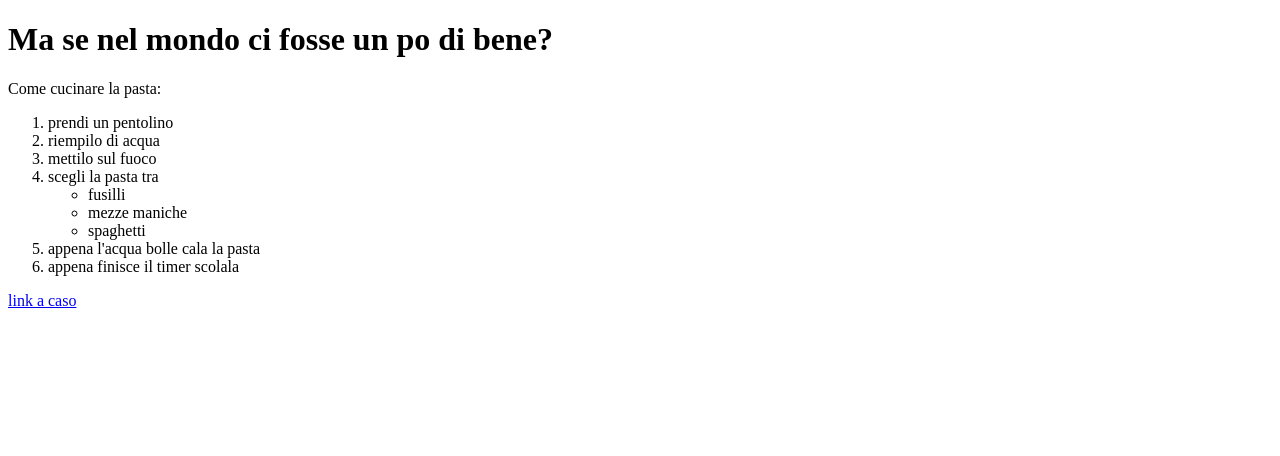
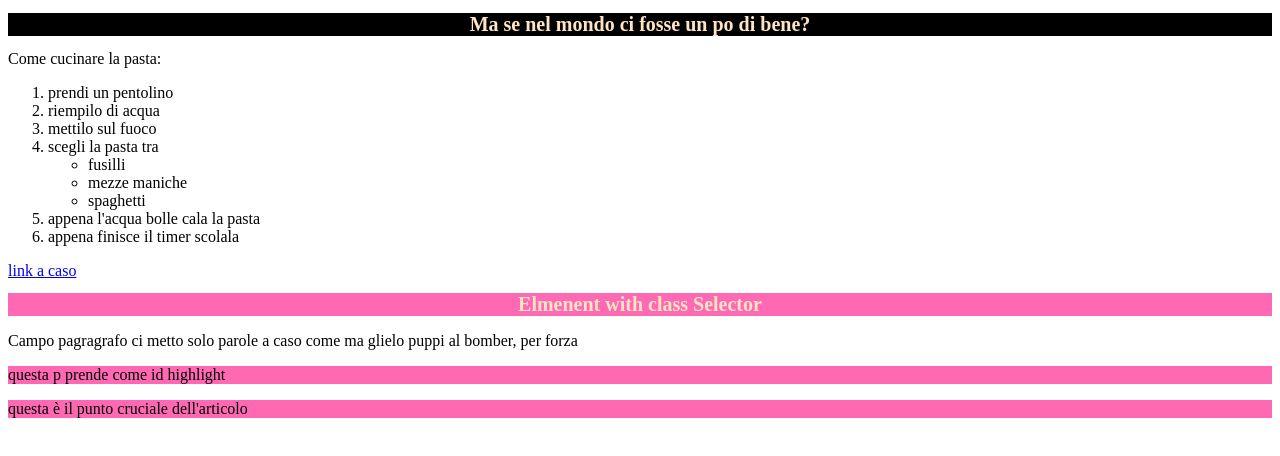
Before and after one commit to Benve01/coursera-test, a plain HTML site: page Prove/prova.html in a window 1280 px wide. Drawn offline with Linux system fonts and the light colour scheme.

Commit message:
Aggiorna la cartella

```diff
--- a/Prove/prova.html
+++ b/Prove/prova.html
@@ -3,6 +3,17 @@
 <head>
 	<meta charset="utf-8">
 	<title>Prima pagina di prova</title>
+<style>
+h1{
+	color:bisque;
+	font-size: 20px;
+	widht: 20px;
+	background-color: black;
+	text-align: center;
+}
+.highlight {background-color: hotpink;}
+</style>
+
 </head>
 <body>
 	<h1>Ma se nel mondo ci fosse un po di bene?</h1>
@@ -35,6 +46,10 @@
 	<section>
 		<a href="https://git-scm.com/book/en/v2" title="Prova" target="_blank"> link a caso </a>
 	</section>
-
+<h1 class="highlight"> Elmenent with class Selector </h1>
+<p>Campo pagragrafo ci metto solo parole a caso come ma glielo puppi al bomber, per forza</p>
+<p class="highlight">questa p prende come id highlight</p>
+<div class="mainpont highlight">questa è il punto cruciale dell'articolo
+</div>
 </body>
 </html>
```
